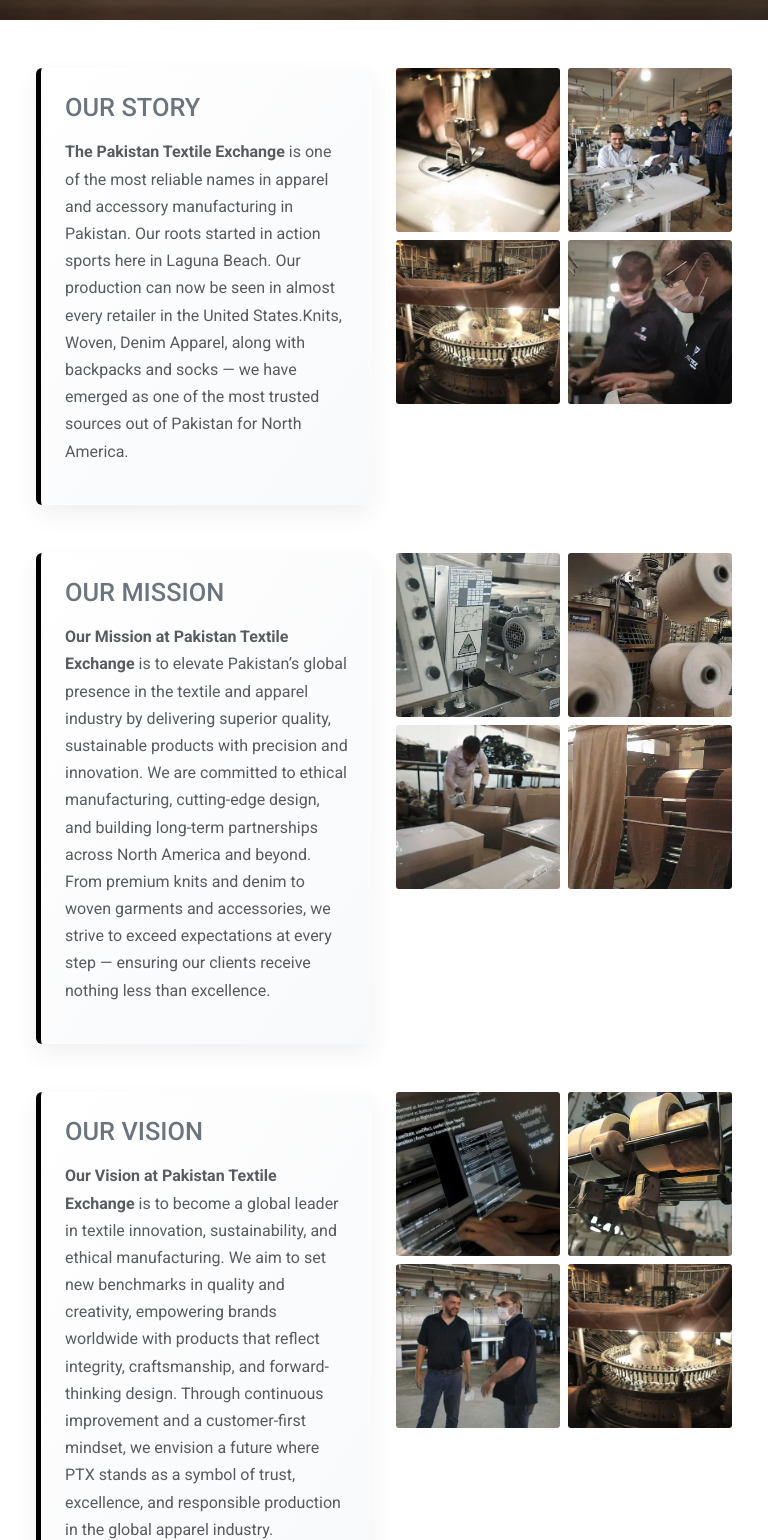
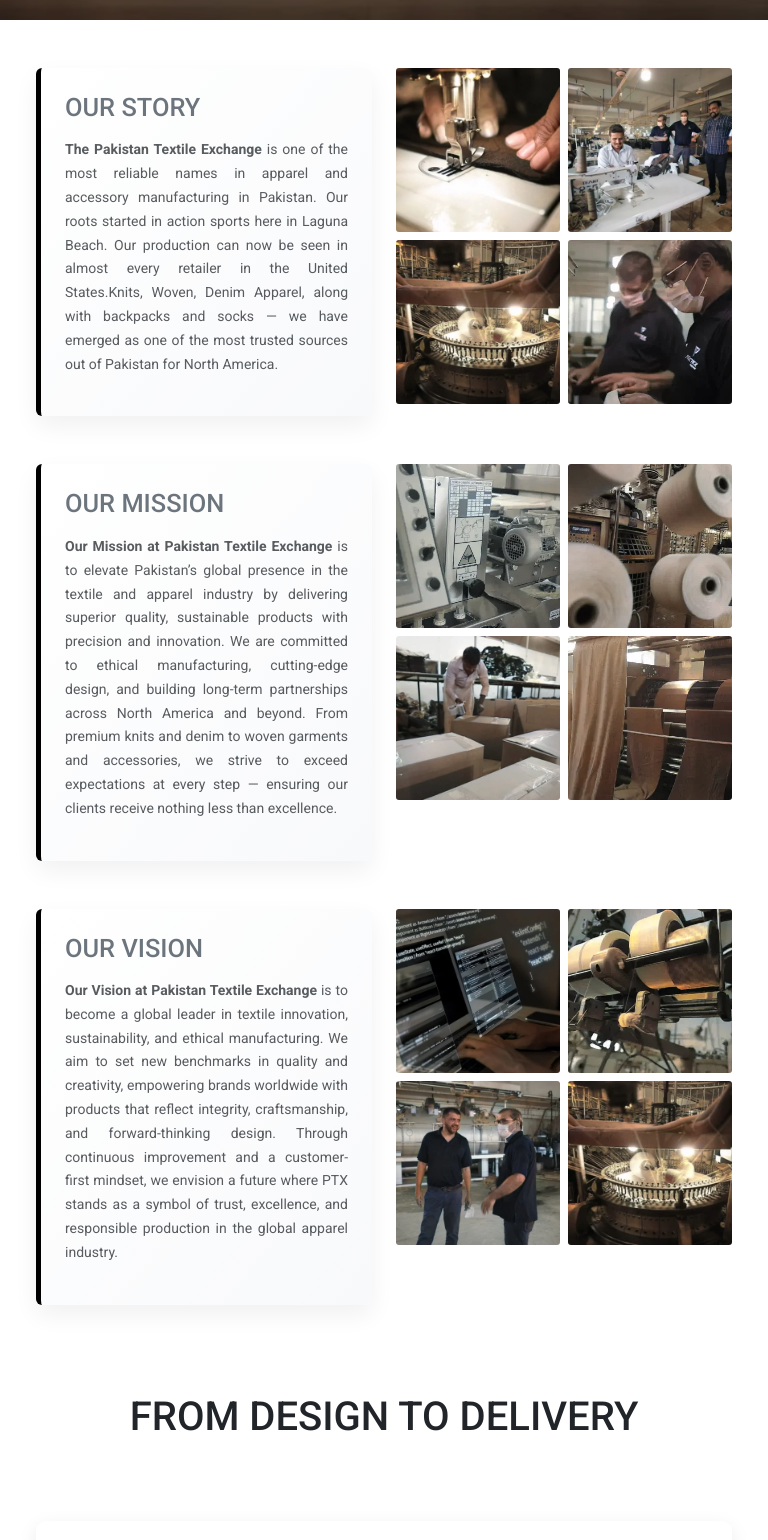
Before and after one commit to Zeeshanprojects/PTX-2, a React (Create React App) app in the folder PTX-2/ptx-2/: page /Aboutus in a window 768 px wide. Shown: the part 780-2320 px from the top of the page. Built offline with nearby package versions, Linux system fonts and the light colour scheme.

Commit message:
code updated

```diff
--- a/PTX-2/ptx-2/src/Pages/AboutUs.jsx
+++ b/PTX-2/ptx-2/src/Pages/AboutUs.jsx
@@ -27,7 +27,7 @@ export default function AboutUs() {
           <div className="col-sm-12 col-md-6" data-aos="fade-up">
             <div className="knowus p-4 rounded bg-white same-height h-100">
               <h3 className="text-uppercase text-secondary mb-3">Our Story</h3>
-              <p className="text-muted">
+              <p className="text-muted text">
                 <strong>The Pakistan Textile Exchange</strong> is one of the
                 most reliable names in apparel and accessory manufacturing in
                 Pakistan. Our roots started in action sports here in Laguna
@@ -68,7 +68,7 @@ export default function AboutUs() {
               <h3 className="text-uppercase text-secondary mb-3">
                 Our Mission
               </h3>
-              <p className="text-muted">
+              <p className="text-muted text">
                 <strong>Our Mission at Pakistan Textile Exchange</strong> is to
                 elevate Pakistan’s global presence in the textile and apparel
                 industry by delivering superior quality, sustainable products
@@ -107,7 +107,7 @@ export default function AboutUs() {
           <div className="col-sm-12 col-md-6" data-aos="fade-up">
             <div className="knowus p-4 rounded bg-white same-height h-100">
               <h3 className="text-uppercase text-secondary mb-3">Our VISION</h3>
-              <p className="text-muted">
+              <p className="text-muted text">
                 <strong>Our Vision at Pakistan Textile Exchange</strong> is to
                 become a global leader in textile innovation, sustainability,
                 and ethical manufacturing. We aim to set new benchmarks in
--- a/PTX-2/ptx-2/src/Pages/AboutUs.style.css
+++ b/PTX-2/ptx-2/src/Pages/AboutUs.style.css
@@ -54,7 +54,6 @@
   transition: transform 0.3s ease, box-shadow 0.3s ease;
 }
 
-
 .custom-card-title {
   font-size: 1.25rem;
   font-weight: 600;
@@ -76,15 +75,12 @@
   color: #333;
 }
 
-
 .image-wrapper {
   position: relative;
   display: inline-block;
   z-index: 1;
   border-radius: 12px;
 }
-
-
 
 .storyimage {
   margin-left: 20px !important;
@@ -93,7 +89,7 @@
   height: auto !important;
   width: 100%;
   height: auto;
- border-radius: 20px;
+  border-radius: 20px;
   transition: transform 0.3s ease;
 }
 .knowus {
@@ -103,15 +99,11 @@
   border-radius: 12px;
   box-shadow: 0 10px 25px rgba(0, 0, 0, 0.06);
 }
-/*
-.knowus:hover {
-  transform: translateY(-5px);
-  box-shadow: 0 15px 30px rgba(0, 0, 0, 0.1);
-} */
+
 
 .knowus h5 {
   font-weight: 700;
-  color: #A40AA5;
+  color: #a40aa5;
   font-size: 1.2rem;
   letter-spacing: 1px;
 }
@@ -127,12 +119,18 @@
   flex-direction: column;
   justify-content: center;
 }
+@media (min-width:767px) and (max-width: 991px) {
+ .text{
+  font-size: 14px !important;
+  text-align: justify;
+ }
 
-@media (max-width:575px) {
-  .storyimage{
+}
+@media (max-width: 575px) {
+  .storyimage {
     margin: 0 !important;
   }
   .ceocontent {
-  text-align: center !important;
+    text-align: center !important;
+  }
 }
-}
```
